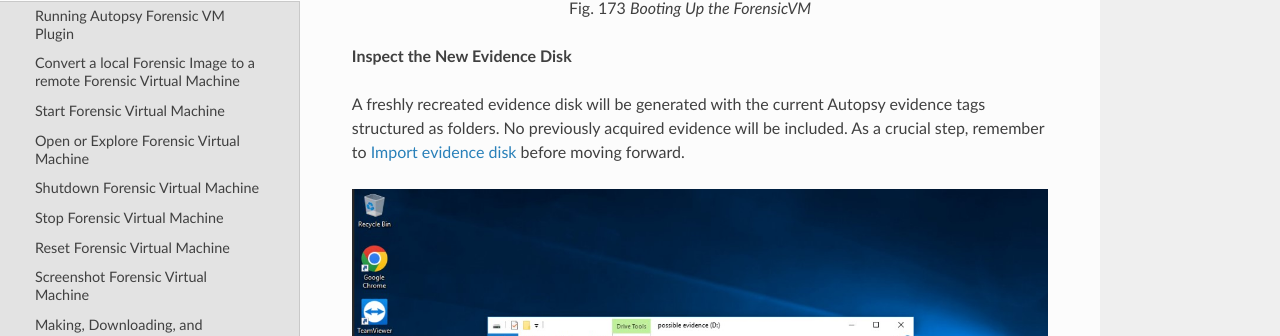
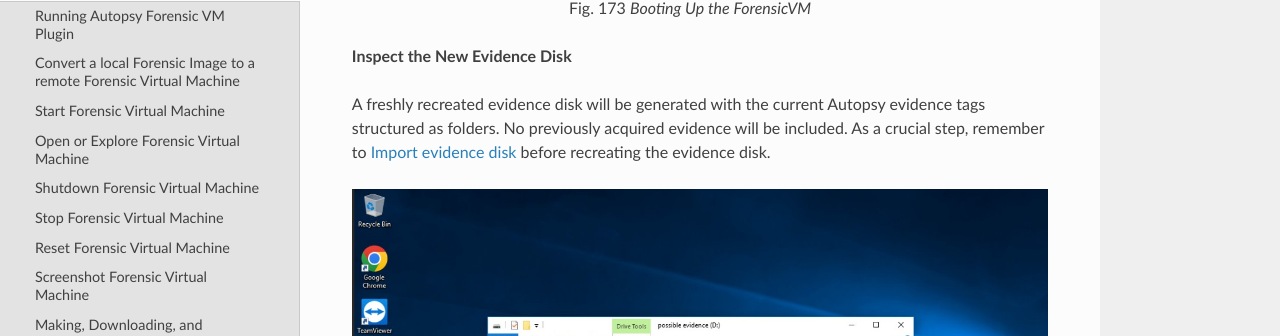
Before and after one commit to nunomourinho/forensicVmAutopsyUserManual, a Sphinx documentation site: the page built from docs/user/evidence_disk.rst, in a window 1280 px wide and 900 px high, scrolled down 24938 px. Shown: the part 115-451 px from the top of the window. Built offline with Sphinx 7.4.7 and the Read the Docs theme 2.0.0, drawn with Linux system fonts in a browser that asks for light colours; pages that are not in the unit, such as notebooks, are missing from menus.

Commit message:
Update evidence_disk.rst

```diff
--- a/docs/user/evidence_disk.rst
+++ b/docs/user/evidence_disk.rst
@@ -500,7 +500,7 @@ Proceed to start, access, and log into the forensicVM.
 
 **Inspect the New Evidence Disk**
 
-A freshly recreated evidence disk will be generated with the current Autopsy evidence tags structured as folders. No previously acquired evidence will be included. As a crucial step, remember to `Import evidence disk`_ before moving forward.
+A freshly recreated evidence disk will be generated with the current Autopsy evidence tags structured as folders. No previously acquired evidence will be included. As a crucial step, remember to `Import evidence disk`_ before recreating the evidence disk.
 
 .. figure:: img/evidence_disk_0042.jpg
    :alt: New Evidence Disk Overview
```
